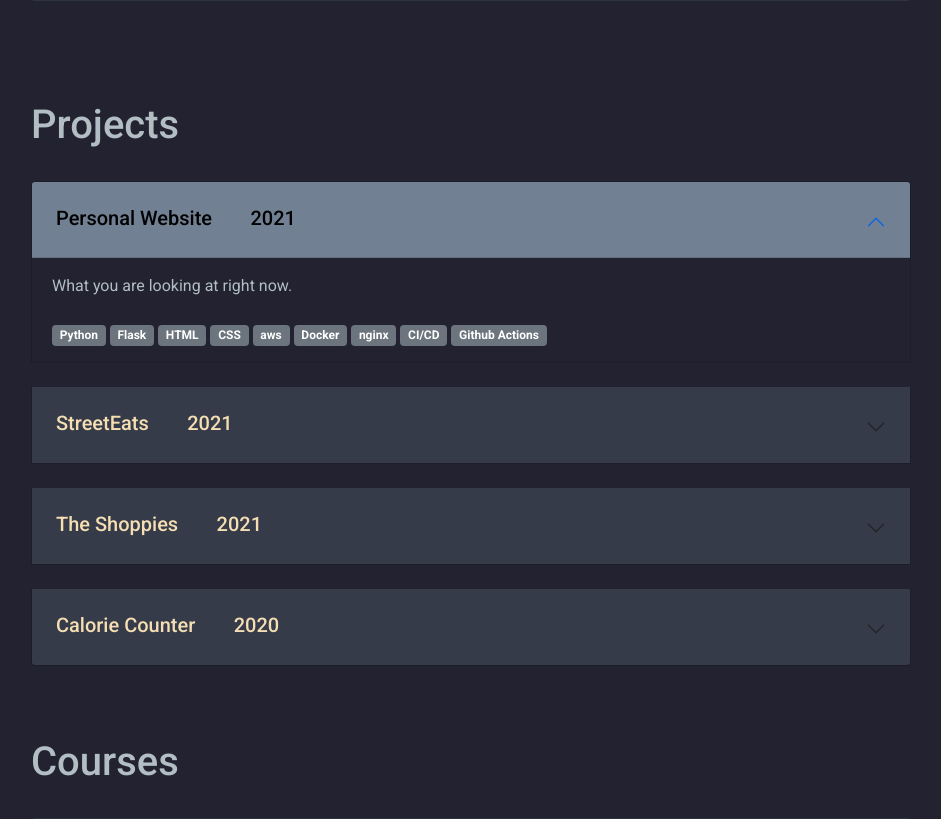
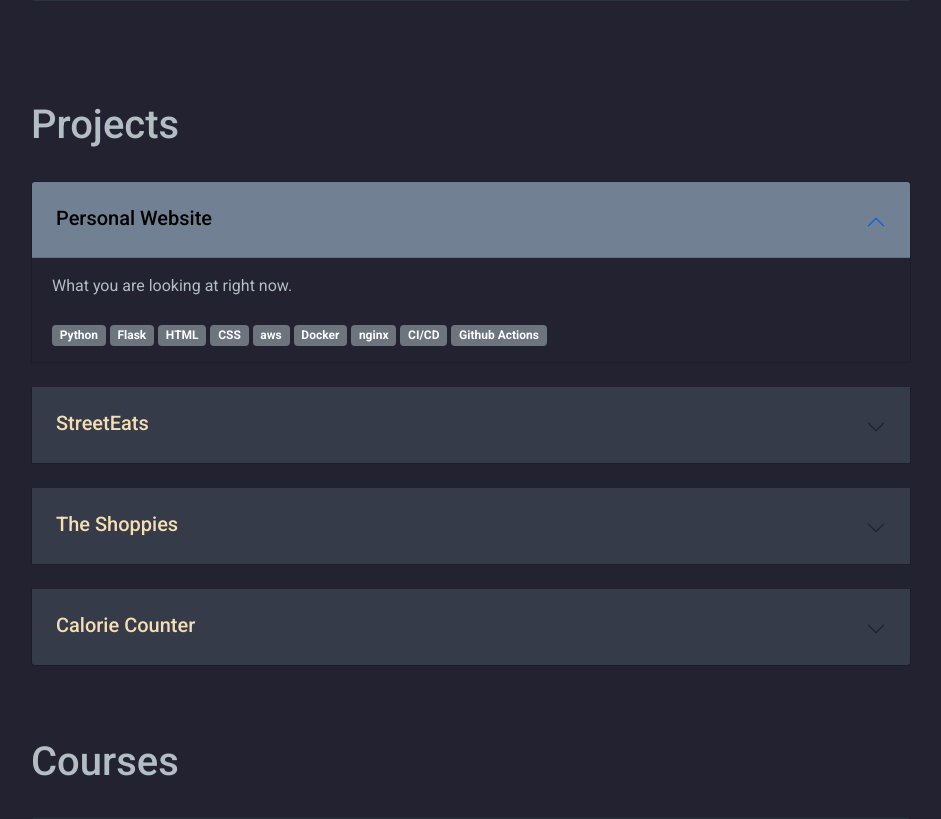
Before and after one commit to janellewong/MLH-Flask-Portfolio, a Flask app: page / in a window 1280 px wide. Shown: the part 2629-3448 px from the top of the page, without its empty margins (169-1110 px from the left). Run offline with Flask 2, Linux system fonts and the light colour scheme; some libraries are stand-ins or nearby versions.

Commit message:
delete year

```diff
--- a/app/templates/projects.html
+++ b/app/templates/projects.html
@@ -6,7 +6,7 @@
           <h2 class="accordion-header" id="panelsStayOpen-headingOne">
             <button class="accordion-button" type="button" data-bs-toggle="collapse" data-bs-target="#panelsStayOpen-collapseOne" aria-expanded="true" aria-controls="panelsStayOpen-collapseOne">
               <h5>Personal Website</h5>
-              <h5 style="margin-left: 3vw;" id="projectYear">2021</h5>
+              <!-- <h5 style="margin-left: 3vw;" id="projectYear">2021</h5> -->
             </button>
           </h2>
           <div id="panelsStayOpen-collapseOne" class="accordion-collapse collapse show" aria-labelledby="panelsStayOpen-headingOne">
@@ -33,7 +33,7 @@
           <h2 class="accordion-header" id="panelsStayOpen-headingTwo">
             <button class="accordion-button collapsed" type="button" data-bs-toggle="collapse" data-bs-target="#panelsStayOpen-collapseTwo" aria-expanded="false" aria-controls="panelsStayOpen-collapseTwo">
                 <h5>StreetEats</h5>
-                <h5 style="margin-left: 3vw;" id="projectYear">2021</h5>
+                <!-- <h5 style="margin-left: 3vw;" id="projectYear">2021</h5> -->
             </button>
           </h2>
           <div id="panelsStayOpen-collapseTwo" class="accordion-collapse collapse" aria-labelledby="panelsStayOpen-headingTwo">
@@ -72,7 +72,7 @@
           <h2 class="accordion-header" id="panelsStayOpen-headingThree">
             <button class="accordion-button collapsed" type="button" data-bs-toggle="collapse" data-bs-target="#panelsStayOpen-collapseThree" aria-expanded="false" aria-controls="panelsStayOpen-collapseThree">
                 <h5>The Shoppies</h5>
-                <h5 style="margin-left: 3vw;" id="projectYear">2021</h5>
+                <!-- <h5 style="margin-left: 3vw;" id="projectYear">2021</h5> -->
             </button>
           </h2>
           <div id="panelsStayOpen-collapseThree" class="accordion-collapse collapse" aria-labelledby="panelsStayOpen-headingThree">
@@ -100,7 +100,7 @@
             <h2 class="accordion-header" id="panelsStayOpen-headingFour">
               <button class="accordion-button collapsed" type="button" data-bs-toggle="collapse" data-bs-target="#panelsStayOpen-collapseFour" aria-expanded="false" aria-controls="panelsStayOpen-collapseFour">
                   <h5>Calorie Counter</h5>
-                  <h5 style="margin-left: 3vw;" id="projectYear">2020</h5>
+                  <!-- <h5 style="margin-left: 3vw;" id="projectYear">2020</h5> -->
               </button>
             </h2>
             <div id="panelsStayOpen-collapseFour" class="accordion-collapse collapse" aria-labelledby="panelsStayOpen-headingFour">
```
